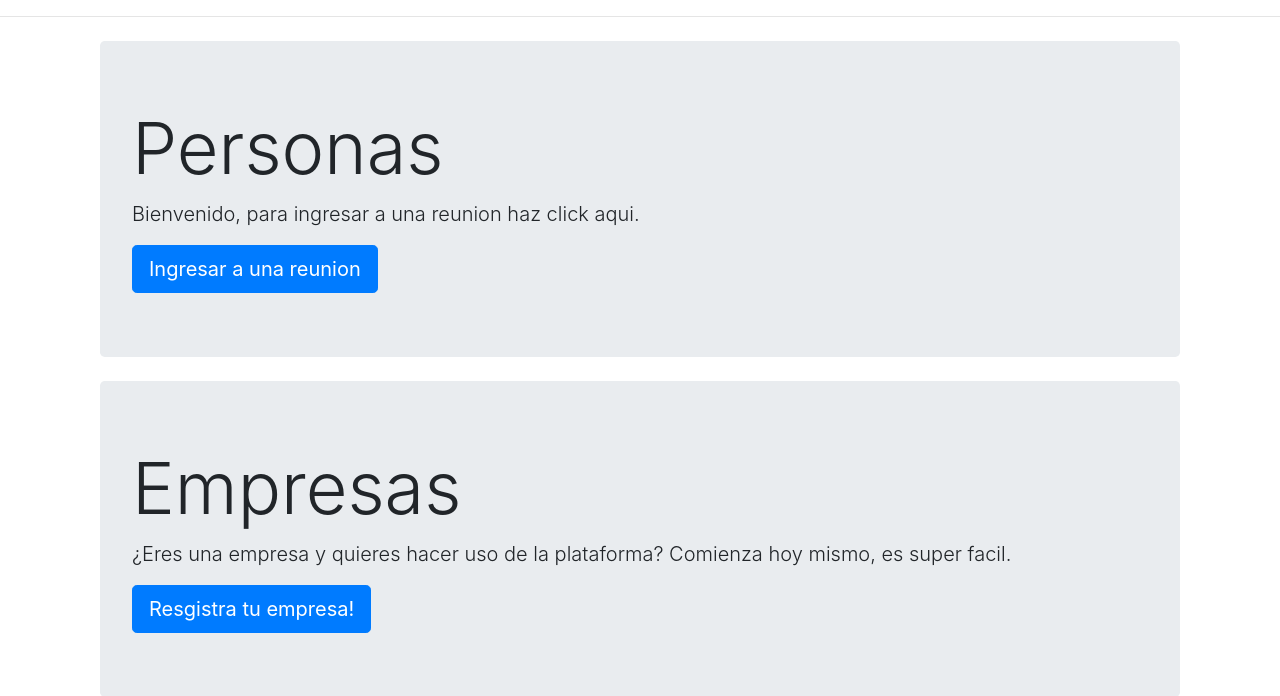
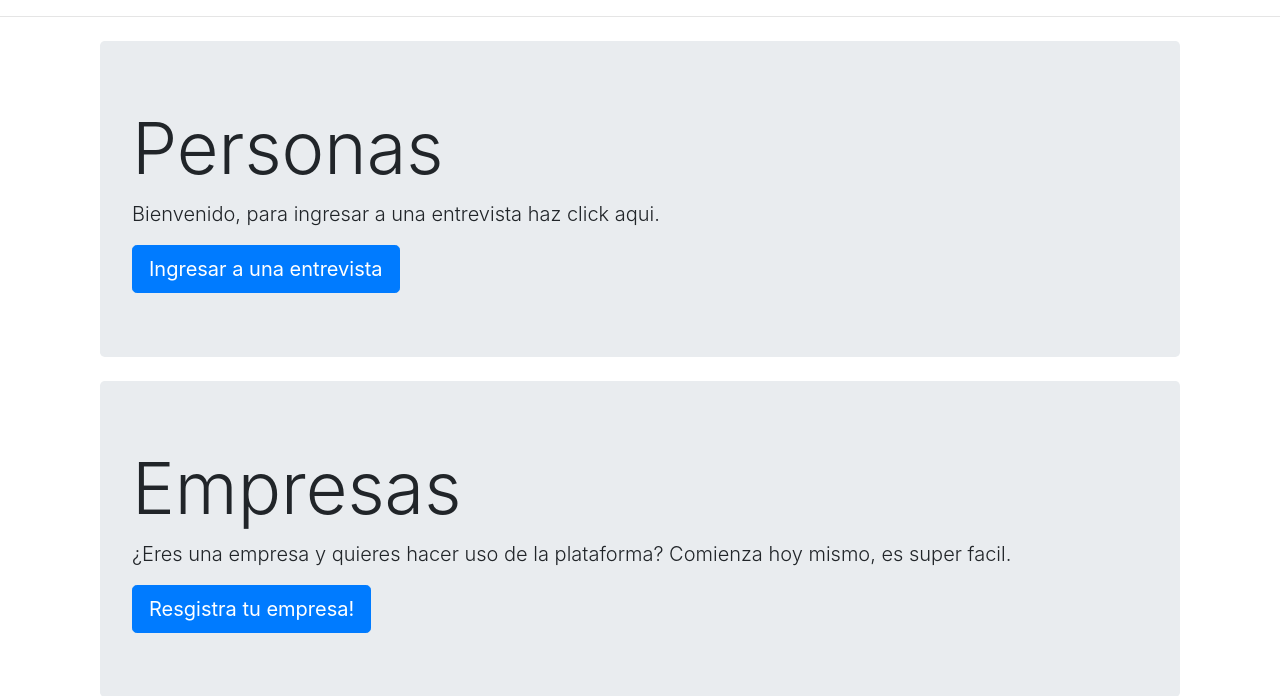
Before and after one commit to Chene-Spoerer/sprint2-terminado, a Django app: page / in a window 1280 px wide. Shown: the part 64-760 px from the top of the page. Run offline with Django 3.2, Linux system fonts and the light colour scheme; some libraries are stand-ins or nearby versions.

Commit message:
migrations hechas pero base de datos vacia, reunion, reuniones cambiado a entrevista, entrevistas para evitar confusion

```diff
--- a/sprint2/page/templates/page/calendario.html
+++ b/sprint2/page/templates/page/calendario.html
@@ -1,5 +1,6 @@
 <!-- Template de la pagina inicio -->
-{% extends 'page/main.html' %} <!-- Extendemos del archivo main.html -->
+{% extends 'page/main.html' %}
+<!-- Extendemos del archivo main.html -->
 
 <!-- Aqui va el contenido -->
 {% block content %}
--- a/sprint2/page/templates/page/contacto.html
+++ b/sprint2/page/templates/page/contacto.html
@@ -1,5 +1,6 @@
 <!-- Template de la pagina contacto -->
-{% extends 'page/main.html' %} <!-- Extendemos del archivo main.html -->
+{% extends 'page/main.html' %}
+<!-- Extendemos del archivo main.html -->
 
 <!-- Aqui va el contenido -->
 {% block content %}
--- a/sprint2/page/templates/page/entrevistas.html
+++ b/sprint2/page/templates/page/entrevistas.html
@@ -29,11 +29,11 @@
                     <th>Fecha</th>
                     <th>Estado de la entrevista</th>
                 </tr>
-                {% for i in reuniones_user %}
+                {% for i in entrevistas_user %}
                 <tr>
                     <td>{{i.postulante}}</td>
                     <td>{{i.puesto_trabajo}}</td>
-                    <td>{{i.fecha_reunion}}</td>
+                    <td>{{i.fecha_entrevista}}</td>
                     <td>{{i.status}}</td>
                 </tr>
                 {% endfor %}
--- a/sprint2/page/templates/page/footer.html
+++ b/sprint2/page/templates/page/footer.html
@@ -11,13 +11,13 @@
 
     }
 
-    .footer .footer-content{
+    .footer .footer-content {
         border: 1px rgb(33, 45, 58);
         height: 150px;
     }
 
     .footer .footer-bottom {
-        background:  rgb(7, 14, 24);
+        background: rgb(7, 14, 24);
         color: rgb(255, 255, 255);
         height: 50px;
         width: 100%;
@@ -27,7 +27,6 @@
         left: 0px;
         padding-top: 20px;
     }
-
 </style>
 
 
--- a/sprint2/page/templates/page/inicio.html
+++ b/sprint2/page/templates/page/inicio.html
@@ -1,5 +1,6 @@
 <!-- Template de la pagina inicio -->
-{% extends 'page/main.html' %} <!-- Extendemos del archivo main.html -->
+{% extends 'page/main.html' %}
+<!-- Extendemos del archivo main.html -->
 
 <!-- Aqui va el contenido -->
 {% block content %}
@@ -9,8 +10,8 @@
     {% if not request.user.is_authenticated %}
     <header class="jumbotron my-4">
         <h1 class="display-3">Personas</h1>
-        <p class="lead">Bienvenido, para ingresar a una reunion haz click aqui.</p>
-        <a class="btn btn-primary btn-lg" href="#">Ingresar a una reunion</a>
+        <p class="lead">Bienvenido, para ingresar a una entrevista haz click aqui.</p>
+        <a class="btn btn-primary btn-lg" href="#">Ingresar a una entrevista</a>
     </header>
     <header class="jumbotron my-4">
         <h1 class="display-3">Empresas</h1>
@@ -29,7 +30,8 @@
                 <img class="card-img-top" src="https://via.placeholder.com/500x325" alt="..." />
                 <div class="card-body">
                     <h5 class="card-title">Agrega un nuevo puesto de trabajo</h5>
-                    <p class="card-text">Crea una nueva vacante a un puesto de trabajo en tu empresa y comienza a entrevistar</p>
+                    <p class="card-text">Crea una nueva vacante a un puesto de trabajo en tu empresa y comienza a
+                        entrevistar</p>
                 </div>
                 <div class="card-footer"><a class="btn btn-primary" href="/puestos">Ir a puestos de trabajo</a></div>
             </div>
@@ -38,8 +40,8 @@
             <div class="card h-100">
                 <img class="card-img-top" src="https://via.placeholder.com/500x325" alt="..." />
                 <div class="card-body">
-                    <h4 class="card-title">Fija una reunion</h4>
-                    <p class="card-text">Se organizado y planea tus reuniones con tiempo</p>
+                    <h4 class="card-title">Fija una entrevista</h4>
+                    <p class="card-text">Se organizado y planea tus entrevistas con tiempo</p>
                 </div>
                 <div class="card-footer"><a class="btn btn-primary" href="/calendario">Ir a mi calendario</a></div>
             </div>
@@ -58,15 +60,15 @@
             <div class="card h-100">
                 <img class="card-img-top" src="https://via.placeholder.com/500x325" alt="..." />
                 <div class="card-body">
-                    <h4 class="card-title">Comienza una reunion</h4>
-                    <p class="card-text">¿Surgió una reunion innesperada? No hay problema, comienza una ahora mismo</p>
+                    <h4 class="card-title">Comienza una entrevista</h4>
+                    <p class="card-text">¿Surgió una entrevista innesperada? No hay problema, comienza una ahora mismo</p>
                 </div>
-                <div class="card-footer"><a class="btn btn-primary" href="#!">Comenzar reunion</a></div>
+                <div class="card-footer"><a class="btn btn-primary" href="#!">Comenzar entrevista</a></div>
             </div>
         </div>
     </div>
 </div>
-    {% endif %}
+{% endif %}
 </div>
 
 {% endblock %}
--- a/sprint2/page/templates/page/navbar.html
+++ b/sprint2/page/templates/page/navbar.html
@@ -5,8 +5,9 @@
 
 <nav class="navbar navbar-expand-lg navbar-dark bg-primary">
   <div class="container">
-    <a class="navbar-brand" href="/"  style="font-size:25px"; >ReuMeet</a>
-      <button class="navbar-toggler" type="button" data-toggle="collapse" data-target="#navbarNav" aria-controls="navbarNav" aria-expanded="false" aria-label="Toggle navigation">
+    <a class="navbar-brand" href="/" style="font-size:25px" ;>ReuMeet</a>
+    <button class="navbar-toggler" type="button" data-toggle="collapse" data-target="#navbarNav"
+      aria-controls="navbarNav" aria-expanded="false" aria-label="Toggle navigation">
       <span class="navbar-toggler-icon"></span>
     </button>
     <div class="collapse navbar-collapse" id="navbarNav">
--- a/sprint2/page/views.py
+++ b/sprint2/page/views.py
@@ -9,23 +9,24 @@ from django.db.models import Count
 # @login_required sirve para que los usuarios no puedan ingresar a esta pagina si esque no estan logueados:
 # https://stackoverflow.com/questions/21123559/django-redirect-all-non-authenticated-users-to-landing-page
 
-# wea q se veia interesante por no la lei:
-# https://dev.to/zachtylr21/model-inheritance-in-django-m0j
+# revisar ? https://dev.to/zachtylr21/model-inheritance-in-django-m0j
 
 
+
+# https://youtu.be/7a23TbUXfWE :
 @login_required(login_url='/login')
 def entrevistas(request):
-    reuniones_user = Reunion.objects.filter(empresa=request.user)
-    pendientes = Reunion.objects.filter(empresa=request.user, status='Pendiente').count()
-    entrevistados = Reunion.objects.filter(empresa=request.user, status='Entrevistado/a').count()
-    evaluados = Reunion.objects.filter(empresa=request.user, status='Evaluado/a')
-    context = { 'reuniones_user':reuniones_user, 'pendientes': pendientes,
+    entrevistas_user = Entrevista.objects.filter(empresa=request.user)
+    pendientes = Entrevista.objects.filter(empresa=request.user, status='Pendiente').count()
+    entrevistados = Entrevista.objects.filter(empresa=request.user, status='Entrevistado/a').count()
+    context = { 'entrevistas_user':entrevistas_user, 'pendientes': pendientes,
     'entrevistados':entrevistados}
     return render(request, 'page/entrevistas.html', context)
 
+# https://youtu.be/7a23TbUXfWE :
 @login_required(login_url='/login')
 def puestos(request):
-    user = Reunion.objects.filter(empresa=request.user)
+    user = Entrevista.objects.filter(empresa=request.user)
     puestos = Puesto_trabajo.objects.filter(empresa=request.user)
     context = { 'puestos':puestos}
     return render(request, 'page/puestos.html', context)
--- a/sprint2/usuarios/admin.py
+++ b/sprint2/usuarios/admin.py
@@ -22,5 +22,5 @@ class UserAdminConfig(UserAdmin):
 admin.site.register(User)
 admin.site.register(Empresa)
 admin.site.register(Puesto_trabajo)
-admin.site.register(Reunion)
+admin.site.register(Entrevista)
 admin.site.register(Postulante)
--- a/sprint2/usuarios/models.py
+++ b/sprint2/usuarios/models.py
@@ -117,21 +117,21 @@ class Postulante(models.Model):
         return self.nombre_postulante
 
 
-class Reunion(models.Model):
+class Entrevista(models.Model):
     STATUS = (
     ('Pendiente', 'Pendiente'),
     ('Entrevistado/a', 'Entrevistado/a'),
     ('Evaluado/a', 'Evaluado/a')
     )
     empresa = models.ForeignKey(User, null=True, on_delete=models.CASCADE)
-    fecha_reunion = models.DateTimeField(blank=True, null=True)
+    fecha_entrevista = models.DateTimeField(blank=True, null=True)
     postulante = models.ForeignKey(Postulante, null=True, on_delete=models.CASCADE)
     puesto_trabajo = models.ForeignKey(Puesto_trabajo, on_delete=models.CASCADE)
     status = models.CharField(max_length=200, null=True, choices=STATUS)
     # cv = models.FileField(upload_to='cv/') # Configurar esta wea q no entendi https://simpleisbetterthancomplex.com/tutorial/2016/08/01/how-to-upload-files-with-django.html
 
     def __str__(self):
-        return 'Reunion con {} por el puesto {}'.format(self.postulante, self.puesto_trabajo)
+        return 'Entrevista con {} por el puesto {}'.format(self.postulante, self.puesto_trabajo)
 
 
 '''
```
Also changed, not shown: sprint2/page/templates/page/main.html (+9 -6 lines), readme.txt (added), sprint2/db.sqlite3, sprint2/usuarios/migrations/0001_initial.py, sprint2/usuarios/migrations/0002_auto_20210428_2229.py (deleted), sprint2/usuarios/migrations/0003_auto_20210429_0404.py (deleted). Lines whose indentation alone changed are shown as unchanged.
